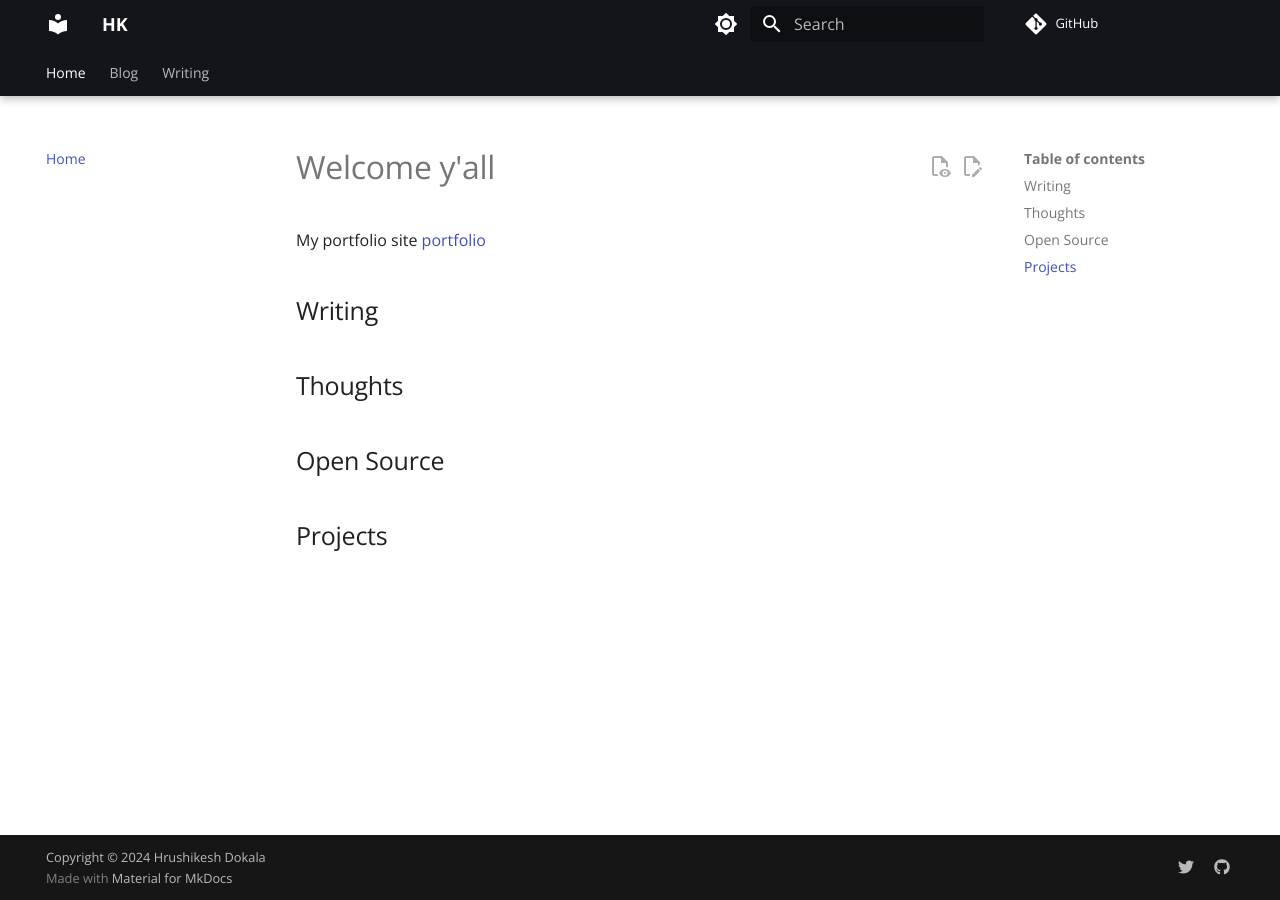
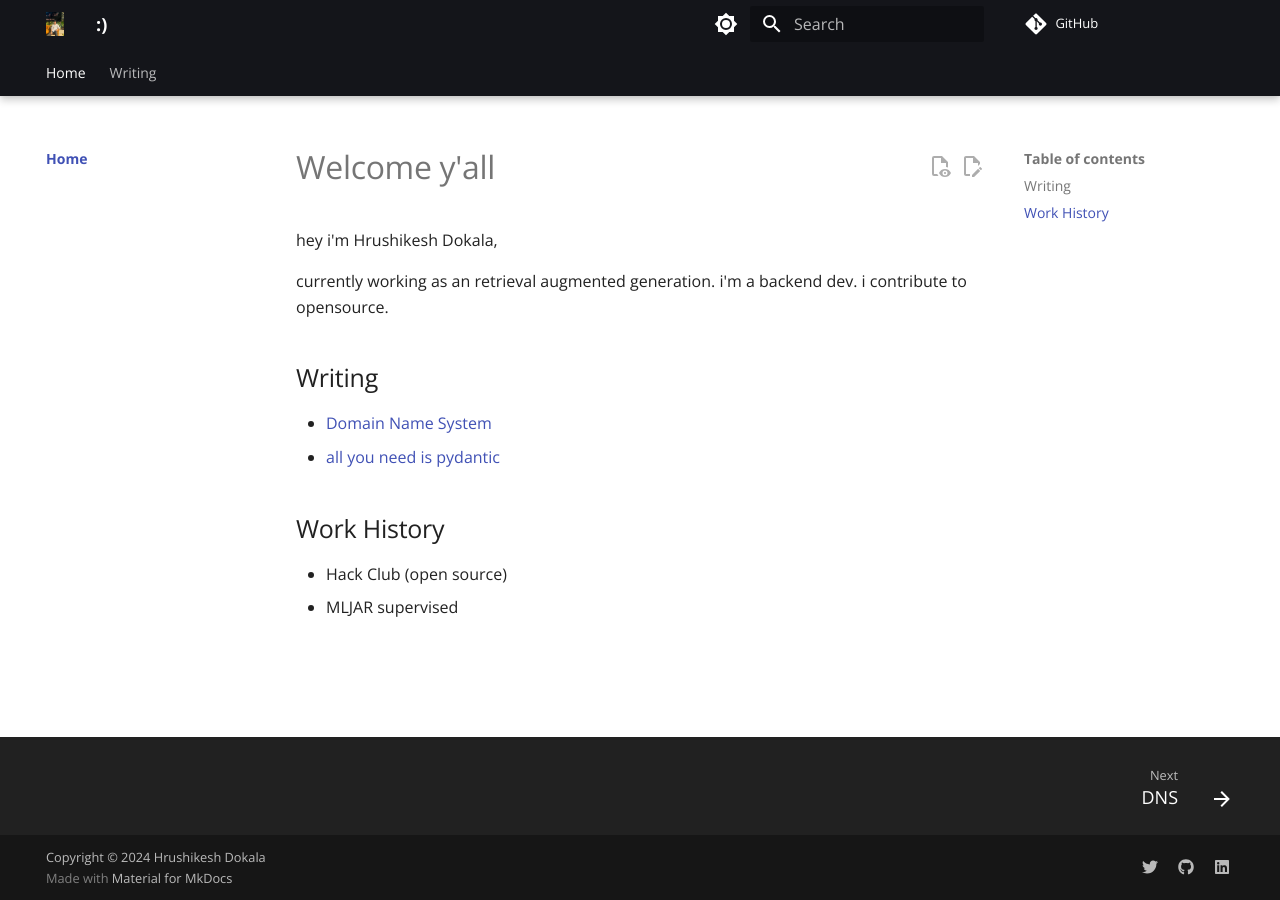
Before and after one commit to Hk669/blog, an MkDocs documentation site: the page built from docs/index.md, in a window 1280 px wide. Built offline with MkDocs 1.6.1 and Material for MkDocs 9.7.7, drawn with Linux system fonts in a browser that asks for light colours; comment, search, counter and statistics services are not loaded.

Commit message:
setup writing

```diff
--- a/docs/index.md
+++ b/docs/index.md
@@ -1,12 +1,16 @@
 # Welcome y'all
 
+hey i'm Hrushikesh Dokala,
 
-My portfolio site [portfolio](https://hrushikesh.xyz)
+currently working as an retrieval augmented generation. i'm a backend dev. i contribute to opensource.
 
 ## Writing
 
-## Thoughts
+- [Domain Name System](./writing/posts/dns.md)
+- [all you need is pydantic](./writing/posts/pydantic.md)
 
-## Open Source
 
-## Projects
+## Work History
+
+- Hack Club (open source)
+- MLJAR supervised
--- a/mkdocs.yml
+++ b/mkdocs.yml
@@ -1,16 +1,17 @@
-site_name: HK
+site_name: :)
 copyright: Copyright &copy; 2024 Hrushikesh Dokala
-repo_url: https://github.com/Hk669
+repo_url: https://github.com/Hk669/blog/
+edit_uri: edit/main/docs
 nav:
-  - Home: 'index.md'
-  - Blog:
+  - Home:
+    - Home: 'index.md'
+  - Writing:
     - DNS: 'writing/posts/dns.md'
-    - Azure: 'writing/posts/azurewebapp.md'
-  - Writing:
-    - "writing/index.md"
+    - pydantic: 'writing/posts/pydantic.md'
 
 theme:
   name: material
+  logo: assets/logo.jpg
   features:
     - announce.dismiss
     - content.action.edit
@@ -61,3 +62,5 @@ extra:
       link: https://twitter.com/hrushikeshhhh
     - icon: fontawesome/brands/github
       link: https://github.com/Hk669
+    - icon: fontawesome/brands/linkedin
+      link: https://linkedin.com/in/hrushikeshdokala/
```
Also changed, not shown: docs/writing/index.md (added, +1 -0 lines), docs/writing/posts/dns.md (added, +59 -0 lines), docs/writing/posts/pydantic.md (added, +133 -0 lines), docs/assets/logo.jpg (added), docs/writing/images/dns.png (added), docs/writing/images/pydantic.png (added).
